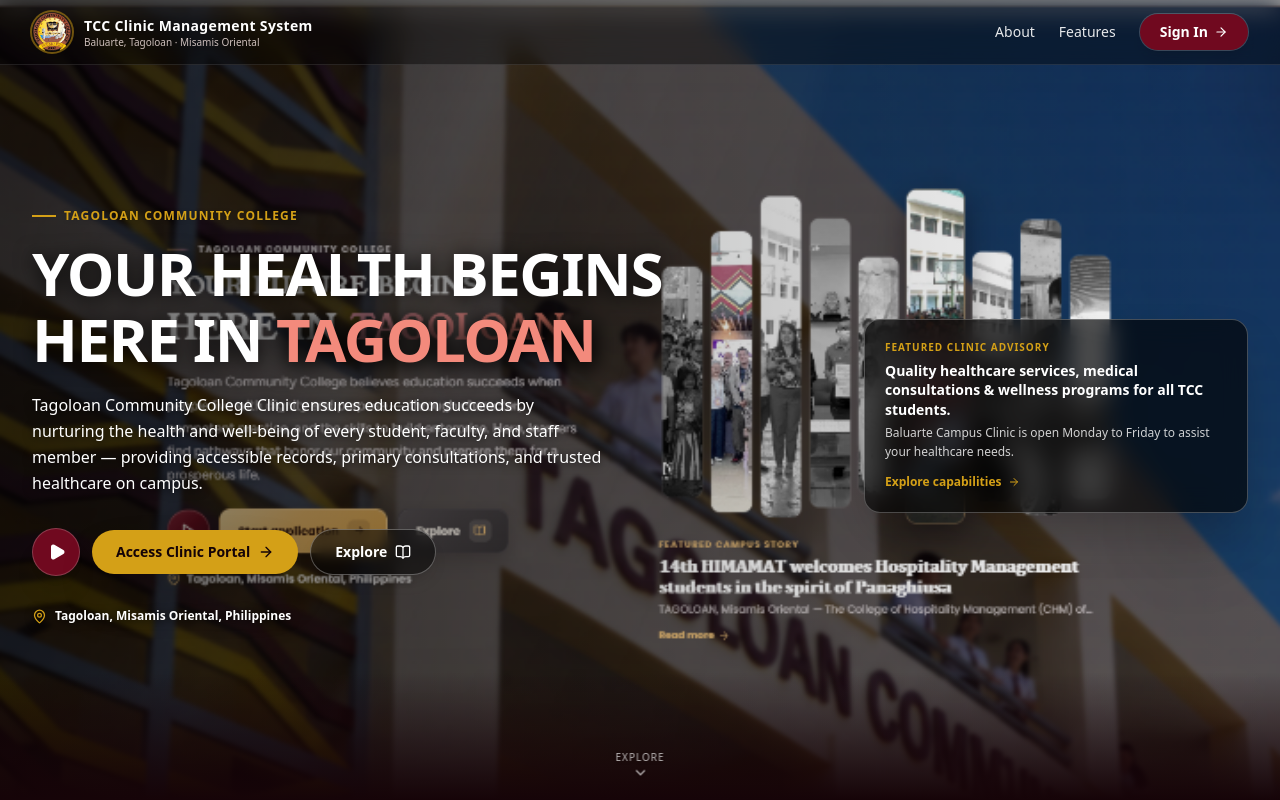
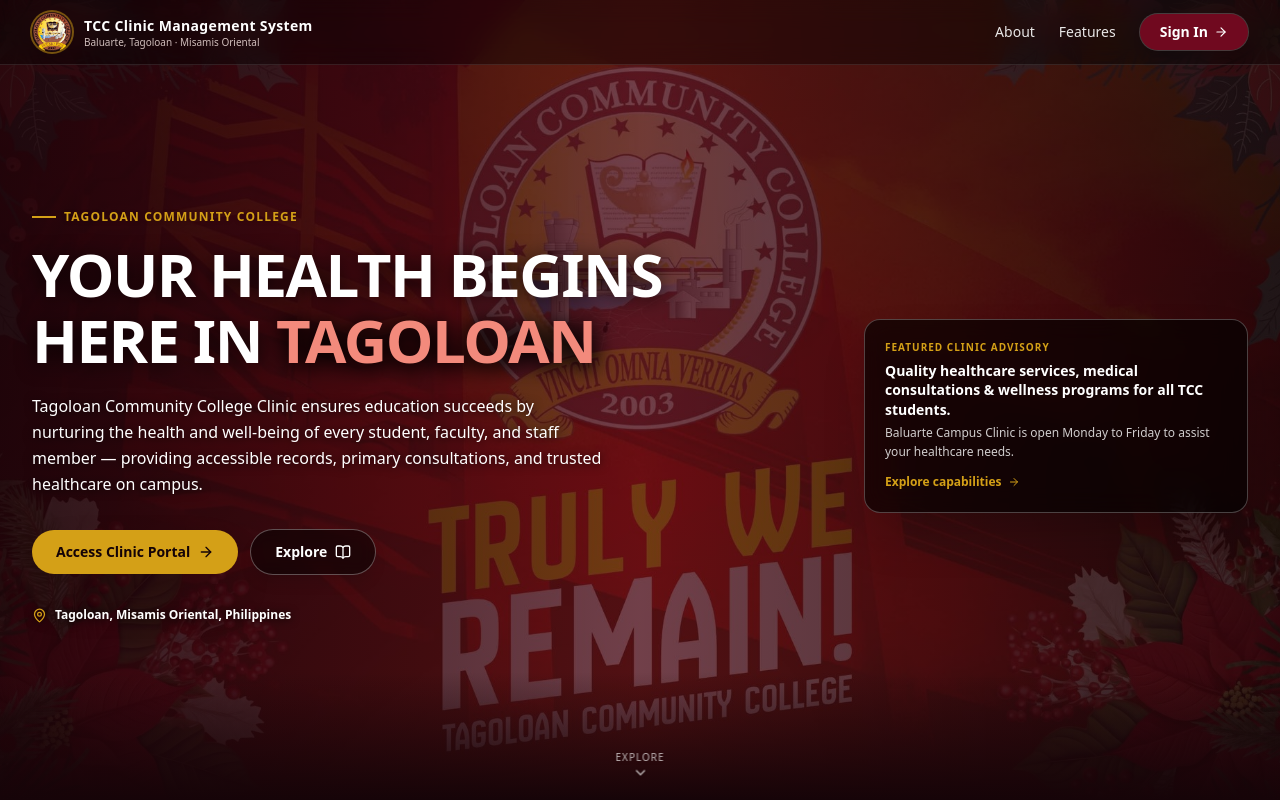
Before and after one commit to Baconnn02/TCC-_CLINIC, a React (Vite) app: page / in a window 1280 px wide. Shown: the top 800 px of the page. Built offline with nearby package versions, Linux system fonts and the light colour scheme.

Commit message:
Fix hero background and remove duplicate play button on landing page

```diff
--- a/src/pages/Landing.tsx
+++ b/src/pages/Landing.tsx
@@ -16,7 +16,6 @@
     Activity,
     FileText,
     Lock,
-    Play,
     MapPin,
     BookOpen,
 } from "lucide-react";
@@ -237,21 +236,21 @@
                 )}
             </nav>
 
-            {/* ── HERO (Clear & Vibrant TCC Campus Background) ──────────── */}
+            {/* ── HERO ──────────────────────────────────────────────── */}
             <section
                 ref={heroRef}
                 className="relative flex min-h-[95vh] items-center overflow-hidden pt-20 pb-12 sm:min-h-screen"
             >
-                {/* 100% Clear Background Picture */}
+                {/* Clean Clinic Background Picture */}
                 <div
                     className="absolute inset-0 bg-cover bg-center bg-no-repeat transition-all duration-700"
-                    style={{ backgroundImage: "url('/tcc-hero-bg.png')" }}
+                    style={{ backgroundImage: "url('/clinic-background.jpg')" }}
                     aria-hidden="true"
                 />
 
-                {/* Subtle soft scrim only behind text to keep the picture bright, crisp, and clear */}
+                {/* TCC Maroon overlay keeping the background clear while ensuring high contrast */}
                 <div
-                    className="absolute inset-0 bg-gradient-to-r from-black/55 via-black/20 to-transparent"
+                    className="absolute inset-0 bg-gradient-to-r from-[#1d0309]/92 via-[#480613]/75 to-[#160408]/85"
                     aria-hidden="true"
                 />
                 <div
@@ -289,15 +288,6 @@
 
                             {/* CTA Action Buttons */}
                             <div className="mt-8 flex flex-wrap items-center gap-3">
-                                <button
-                                    type="button"
-                                    onClick={goToLogin}
-                                    aria-label="Access video or portal"
-                                    className="flex h-12 w-12 items-center justify-center rounded-full border border-white/20 bg-[#70091f] text-white shadow-xl transition-all hover:scale-105 hover:bg-[#8b1505]"
-                                >
-                                    <Play size={18} fill="currentColor" className="ml-0.5" />
-                                </button>
-
                                 <button
                                     onClick={goToLogin}
                                     className="flex items-center gap-2 rounded-full bg-[#d4a017] px-6 py-3 text-sm font-bold text-[#140307] shadow-2xl transition-all hover:bg-[#e5ae20] hover:shadow-amber-500/20 active:scale-[0.99]"
```
